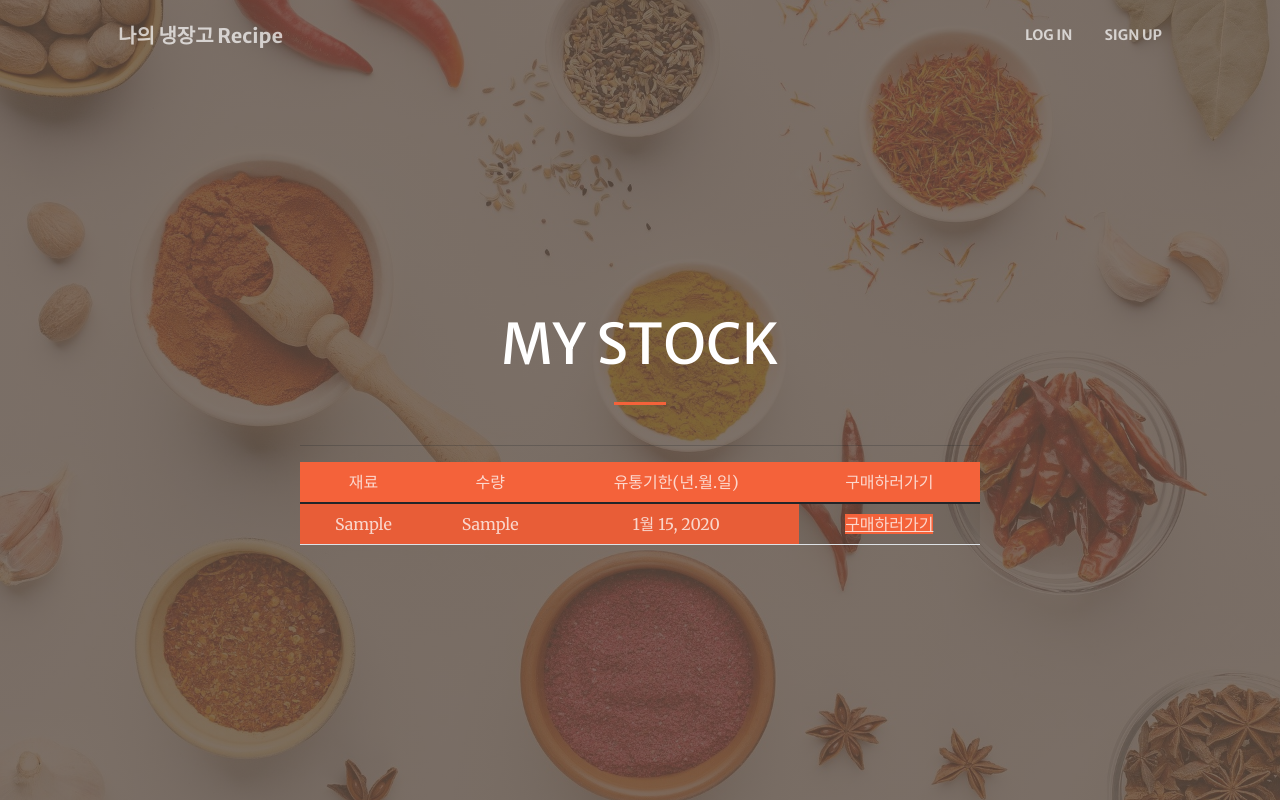
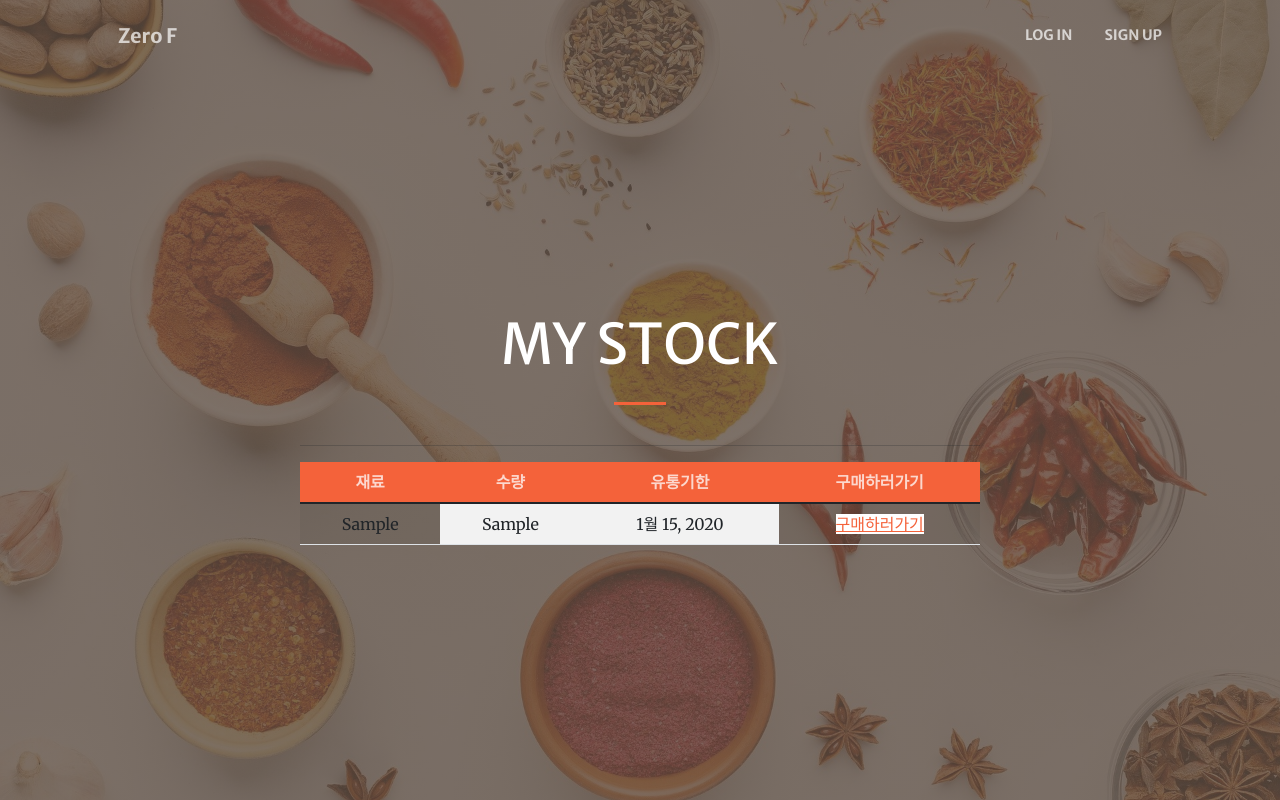
Before and after one commit to suminnnnnnn/recipe, a Django app: page /stock/stock/ in a window 1280 px wide. Run offline with Django 3.2, Linux system fonts and the light colour scheme; tables that the repository leaves empty hold one stand-in row (values such as "Sample post"); some libraries are stand-ins or nearby versions.

Commit message:
타이틀 변경

```diff
--- a/member/templates/background.html
+++ b/member/templates/background.html
@@ -5,7 +5,7 @@
         <meta name="viewport" content="width=device-width, initial-scale=1, shrink-to-fit=no" />
         <meta name="description" content="" />
         <meta name="author" content="" />
-        <title>IT_지마</title>
+        <title>Zero F</title>
         <!-- Favicon-->
         <link rel="icon" type="image/x-icon" href="/static/boot/assets/favicon.ico" />
         <!-- Bootstrap Icons-->
--- a/member/templates/base.html
+++ b/member/templates/base.html
@@ -5,7 +5,7 @@
         <meta name="viewport" content="width=device-width, initial-scale=1, shrink-to-fit=no" />
         <meta name="description" content="" />
         <meta name="author" content="" />
-        <title>IT_지마</title>
+        <title>Zero F</title>
         <!-- Favicon-->
         <link rel="icon" type="image/x-icon" href="/static/boot/assets/favicon.ico" />
         <!-- Bootstrap Icons-->
@@ -22,7 +22,7 @@
         <!-- Navigation-->
         <nav class="navbar navbar-expand-lg navbar-light fixed-top py-3" id="mainNav">
             <div class="container px-4 px-lg-5">
-                <a class="navbar-brand" href="http://127.0.0.1:8000/">나의 냉장고 Recipe</a>
+                <a class="navbar-brand" href="http://127.0.0.1:8000/">Zero F</a>
                 <button class="navbar-toggler navbar-toggler-right" type="button" data-bs-toggle="collapse" data-bs-target="#navbarResponsive" aria-controls="navbarResponsive" aria-expanded="false" aria-label="Toggle navigation"><span class="navbar-toggler-icon"></span></button>
                 <div class="collapse navbar-collapse" id="navbarResponsive">
                     <ul class="navbar-nav ms-auto my-2 my-lg-0">
--- a/stockapp/templates/stockapp/add.html
+++ b/stockapp/templates/stockapp/add.html
@@ -7,7 +7,7 @@
         <meta name="viewport" content="width=device-width, initial-scale=1, shrink-to-fit=no" />
         <meta name="description" content="" />
         <meta name="author" content="" />
-        <title>IT_지마</title>
+        <title>Zero F</title>
         <!-- Favicon-->
         <link rel="icon" type="image/x-icon" href="/static/boot/assets/favicon.ico" />
         <!-- Bootstrap Icons-->
@@ -24,7 +24,7 @@
         <!-- Navigation-->
         <nav class="navbar navbar-expand-lg navbar-light fixed-top py-3" id="mainNav">
             <div class="container px-4 px-lg-5">
-                <a class="navbar-brand" href="http://127.0.0.1:8000/">나의 냉장고 Recipe</a>
+                <a class="navbar-brand" href="http://127.0.0.1:8000/">Zero F</a>
                 <button class="navbar-toggler navbar-toggler-right" type="button" data-bs-toggle="collapse" data-bs-target="#navbarResponsive" aria-controls="navbarResponsive" aria-expanded="false" aria-label="Toggle navigation"><span class="navbar-toggler-icon"></span></button>
                 <div class="collapse navbar-collapse" id="navbarResponsive">
                     <ul class="navbar-nav ms-auto my-2 my-lg-0">
--- a/stockapp/templates/stockapp/message.html
+++ b/stockapp/templates/stockapp/message.html
@@ -6,7 +6,7 @@
         <meta name="viewport" content="width=device-width, initial-scale=1, shrink-to-fit=no" />
         <meta name="description" content="" />
         <meta name="author" content="" />
-        <title>IT_지마</title>
+        <title>Zero F</title>
         <!-- Favicon-->
         <link rel="icon" type="image/x-icon" href="/static/boot/assets/favicon.ico" />
         <!-- Bootstrap Icons-->
@@ -23,7 +23,7 @@
         <!-- Navigation-->
         <nav class="navbar navbar-expand-lg navbar-light fixed-top py-3" id="mainNav">
             <div class="container px-4 px-lg-5">
-                <a class="navbar-brand" href='http://127.0.0.1:8000/'>나의 냉장고 Recipe</a>
+                <a class="navbar-brand" href='http://127.0.0.1:8000/'>Zero F</a>
                 <button class="navbar-toggler navbar-toggler-right" type="button" data-bs-toggle="collapse" data-bs-target="#navbarResponsive" aria-controls="navbarResponsive" aria-expanded="false" aria-label="Toggle navigation"><span class="navbar-toggler-icon"></span></button>
                 <div class="collapse navbar-collapse" id="navbarResponsive">
                     <ul class="navbar-nav ms-auto my-2 my-lg-0">
@@ -51,7 +51,7 @@
                       <div class="col-lg-8 align-center">
                           <p class="text-white-75 mb"></p>
                           <a class="btn btn-primary btn-xl" href='{% url "stockapp:add" %}'>추가 등록</a>
-                          <a class="btn btn-primary btn-xl" href='{% url "stockapp:stock" %}'>열려야 재료</a>
+                          <a class="btn btn-primary btn-xl" href='{% url "stockapp:stock" %}'>열려라 재료</a>
                       </div>
 
 
--- a/stockapp/templates/stockapp/stock.html
+++ b/stockapp/templates/stockapp/stock.html
@@ -6,7 +6,7 @@
         <meta name="viewport" content="width=device-width, initial-scale=1, shrink-to-fit=no" />
         <meta name="description" content="" />
         <meta name="author" content="" />
-        <title>IT_지마</title>
+        <title>Zero F</title>
         <!-- Favicon-->
         <link rel="icon" type="image/x-icon" href="/static/boot/assets/favicon.ico" />
         <!-- Bootstrap Icons-->
@@ -23,7 +23,7 @@
         <!-- Navigation-->
         <nav class="navbar navbar-expand-lg navbar-light fixed-top py-3" id="mainNav">
             <div class="container px-4 px-lg-5">
-                <a class="navbar-brand" href="http://127.0.0.1:8000/">나의 냉장고 Recipe</a>
+                <a class="navbar-brand" href="http://127.0.0.1:8000/">Zero F</a>
                 <button class="navbar-toggler navbar-toggler-right" type="button" data-bs-toggle="collapse" data-bs-target="#navbarResponsive" aria-controls="navbarResponsive" aria-expanded="false" aria-label="Toggle navigation"><span class="navbar-toggler-icon"></span></button>
                 <div class="collapse navbar-collapse" id="navbarResponsive">
                     <ul class="navbar-nav ms-auto my-2 my-lg-0">
@@ -52,23 +52,24 @@
                     <div class="col-lg-8 align-self-baseline">
                         <h3>{% csrf_token %}</h3>
                         <hr>
-                        <table class="table table-striped" borde-radius="30px">
+                        <table class="table table-striped">
                             <thead>
                                 <tr>
-                                    <td class="col-lg bg-primary text-white-75">재료</td>
-                                    <td class="col-lg bg-primary text-white-75">수량</td>
-                                    <td class="col-lg bg-primary text-white-75">유통기한(년.월.일)</td>
-                                    <td class="col-lg bg-primary text-white-75">구매하러가기</td>
+                                    <td class="col-lg bg-primary text-white-75"><b>재료</b></td>
+                                    <td class="col-lg bg-primary text-white-75"><b>수량</b></td>
+                                    <td class="col-lg bg-primary text-white-75"><b>유통기한</b></td>
+                                    <td class="col-lg bg-primary text-white-75"><b>구매하러가기</b></td>
                                 </tr>
                             </thead>
                             {% for stock in stock_list %}
 
                             <tbody>
                                 <tr>
-                                    <td class="col-lg bg-primary text-white-75">{{ stock.stock_stock }}</td>
-                                    <td class="col-lg bg-primary text-white-75">{{ stock.stock_amount }}</td>
-                                    <td class="col-lg bg-primary text-white-75">{{ stock.stock_month }}</td>
-                                    <td> <a class="col-lg bg-primary text-white-75" href="{{ stock.stock_urls }}">구매하러가기</a></td>
+                                    <td class="col-lg bg-lightsalmon text-black-75">{{ stock.stock_stock }}</td>
+                                    <td class="col-lg bg-white text-black-75">{{ stock.stock_amount }}</td>
+                                    <td class="col-lg bg-white text-black-75">{{ stock.stock_month }}</td>
+                                    <td> <a class="col-lg bg-white text-black-75" href="{{ stock.stock_urls }}">구매하러가기</a></td>
+
                                 </tr>
                             </tbody>
                             {% endfor %}
```
Also changed, not shown: recipe2/templates/base2.html (+3 -41 lines).
